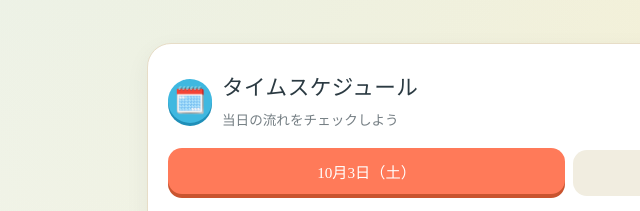
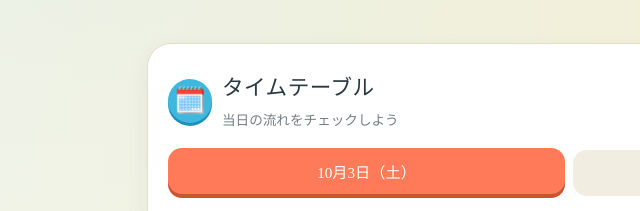
Before and after one commit to Yuji-project/hamadera-camp2026, a plain HTML site: page index.html in a window 1280 px wide. Shown: the part 334-545 px from the top of the page, 71-711 px from the left. Drawn offline with Linux system fonts and the light colour scheme; a web font is replaced by a local one.

Commit message:
Change heading from 'タイムスケジュール' to 'タイムテーブル'

```diff
--- a/index.html
+++ b/index.html
@@ -364,7 +364,7 @@
     <div class="section-head">
       <div class="icon">🗓️</div>
       <div>
-        <h2>タイムスケジュール</h2>
+        <h2>タイムテーブル</h2>
         <p>当日の流れをチェックしよう</p>
       </div>
     </div>
```
